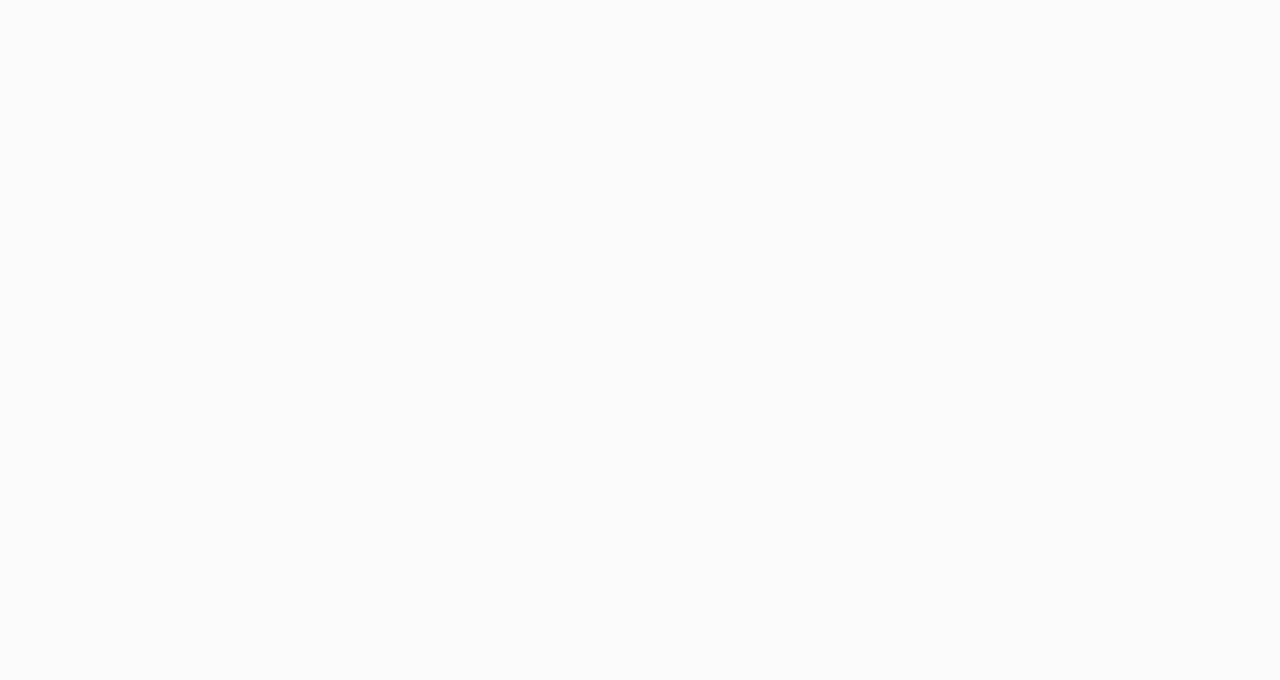
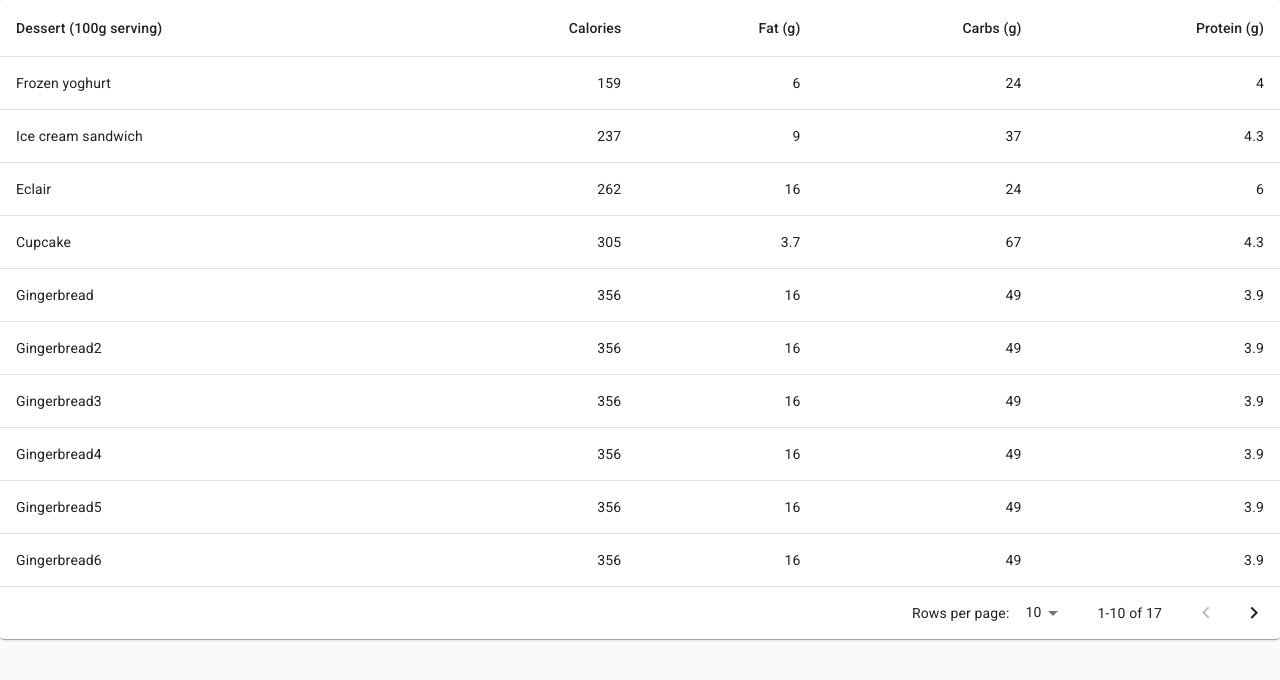
Before and after one commit to OmarMorales71/material-ui-course, a React (Create React App) app: page /pagination in a window 1280 px wide. Shown: the top 680 px of the page. Built offline with nearby package versions, Linux system fonts and the light colour scheme.

Commit message:
Table Pagination Example

```diff
--- a/src/App.jsx
+++ b/src/App.jsx
@@ -8,6 +8,7 @@ import { makeStyles } from "@material-ui/core/styles";
 import TableExample from "./classes/TableExample";
 import TabsExample from "./classes/TabsExample";
 import {Switch, Route, Redirect} from 'react-router-dom'
+import TablePaginationExample from "./classes/TablePaginationExample";
 
 const useStyles = makeStyles({
   gridContainer: { paddingLeft: "40px", paddingRight: "40px" },
@@ -19,6 +20,8 @@ function App() {
     <Switch>
       <Redirect exact from="/home" to="/home/about" />
       <Route exact path="/home/:page?" render={props=> <TabsExample {...props} />} />
+      <Route exact path="/pagination" render={props=> <TablePaginationExample {...props} />} />
+
     </Switch>
   );
 }
--- /dev/null
+++ b/src/classes/TablePaginationExample.jsx
@@ -0,0 +1,104 @@
+import React from 'react';
+import { makeStyles } from "@material-ui/core/styles";
+import Table from "@material-ui/core/Table";
+import TableBody from "@material-ui/core/TableBody";
+import TableCell from "@material-ui/core/TableCell";
+import TableContainer from "@material-ui/core/TableContainer";
+import TableHead from "@material-ui/core/TableHead";
+import TableRow from "@material-ui/core/TableRow";
+import TablePagination from "@material-ui/core/TablePagination";
+import Paper from "@material-ui/core/Paper";
+
+const useStyles = makeStyles({
+    table: {
+      minWidth: 650
+    }
+  });
+
+  function createData(name, calories, fat, carbs, protein) {
+    return { name, calories, fat, carbs, protein };
+  }
+
+  const rows = [
+    createData("Frozen yoghurt", 159, 6.0, 24, 4.0),
+    createData("Ice cream sandwich", 237, 9.0, 37, 4.3),
+    createData("Eclair", 262, 16.0, 24, 6.0),
+    createData("Cupcake", 305, 3.7, 67, 4.3),
+    createData("Gingerbread", 356, 16.0, 49, 3.9),
+    createData("Gingerbread2", 356, 16.0, 49, 3.9),
+    createData("Gingerbread3", 356, 16.0, 49, 3.9),
+    createData("Gingerbread4", 356, 16.0, 49, 3.9),
+    createData("Gingerbread5", 356, 16.0, 49, 3.9),
+    createData("Gingerbread6", 356, 16.0, 49, 3.9),
+    createData("Gingerbread7", 356, 16.0, 49, 3.9),
+    createData("Gingerbread8", 356, 16.0, 49, 3.9),
+    createData("Gingerbread9", 356, 16.0, 49, 3.9),
+    createData("Gingerbread10", 356, 16.0, 49, 3.9),
+    createData("Gingerbread11", 356, 16.0, 49, 3.9),
+    createData("Gingerbread12", 356, 16.0, 49, 3.9),
+    createData("Gingerbread13", 356, 16.0, 49, 3.9)
+  ];
+
+const TablePaginationExample=()=>{
+    const classes = useStyles();
+    const [page, setPage] = React.useState(0)
+    const [rowsPerPage, setRowsPerPage] = React.useState(10)
+
+    const handleChangePage=(event, newPage)=>{
+        setPage(newPage)
+    }
+
+    const handleChangeRowsPerPage = event =>{
+        setRowsPerPage(parseInt(event.target.value, 10))
+        setPage(0)
+    }
+
+    const emptyRows =
+    rowsPerPage - Math.min(rowsPerPage, rows.length - page * rowsPerPage);
+    return (
+        <TableContainer component={Paper}>
+      <Table className={classes.table} aria-label="simple table">
+        <TableHead>
+          <TableRow>
+            <TableCell>Dessert (100g serving)</TableCell>
+            <TableCell align="right">Calories</TableCell>
+            <TableCell align="right">Fat&nbsp;(g)</TableCell>
+            <TableCell align="right">Carbs&nbsp;(g)</TableCell>
+            <TableCell align="right">Protein&nbsp;(g)</TableCell>
+          </TableRow>
+        </TableHead>
+        <TableBody>
+          {rows
+            .slice(page * rowsPerPage, page * rowsPerPage + rowsPerPage)
+            .map((row, index) => (
+              <TableRow key={row.name}>
+                <TableCell component="th" scope="row">
+                  {row.name}
+                </TableCell>
+                <TableCell align="right">{row.calories}</TableCell>
+                <TableCell align="right">{row.fat}</TableCell>
+                <TableCell align="right">{row.carbs}</TableCell>
+                <TableCell align="right">{row.protein}</TableCell>
+              </TableRow>
+            ))}
+          {emptyRows > 0 && (
+            <TableRow style={{ height: 53 * emptyRows }}>
+              <TableCell colSpan={6} />
+            </TableRow>
+          )}
+        </TableBody>
+      </Table>
+      <TablePagination
+      rowsPerPageOptions={[5, 10, 25]}
+      component="div"
+      count={rows.length}
+      rowsPerPage={rowsPerPage}
+      page={page}
+      onChangePage={handleChangePage}
+      onChangeRowsPerPage={handleChangeRowsPerPage}
+      />
+    </TableContainer>
+    )
+}
+
+export default TablePaginationExample
```
